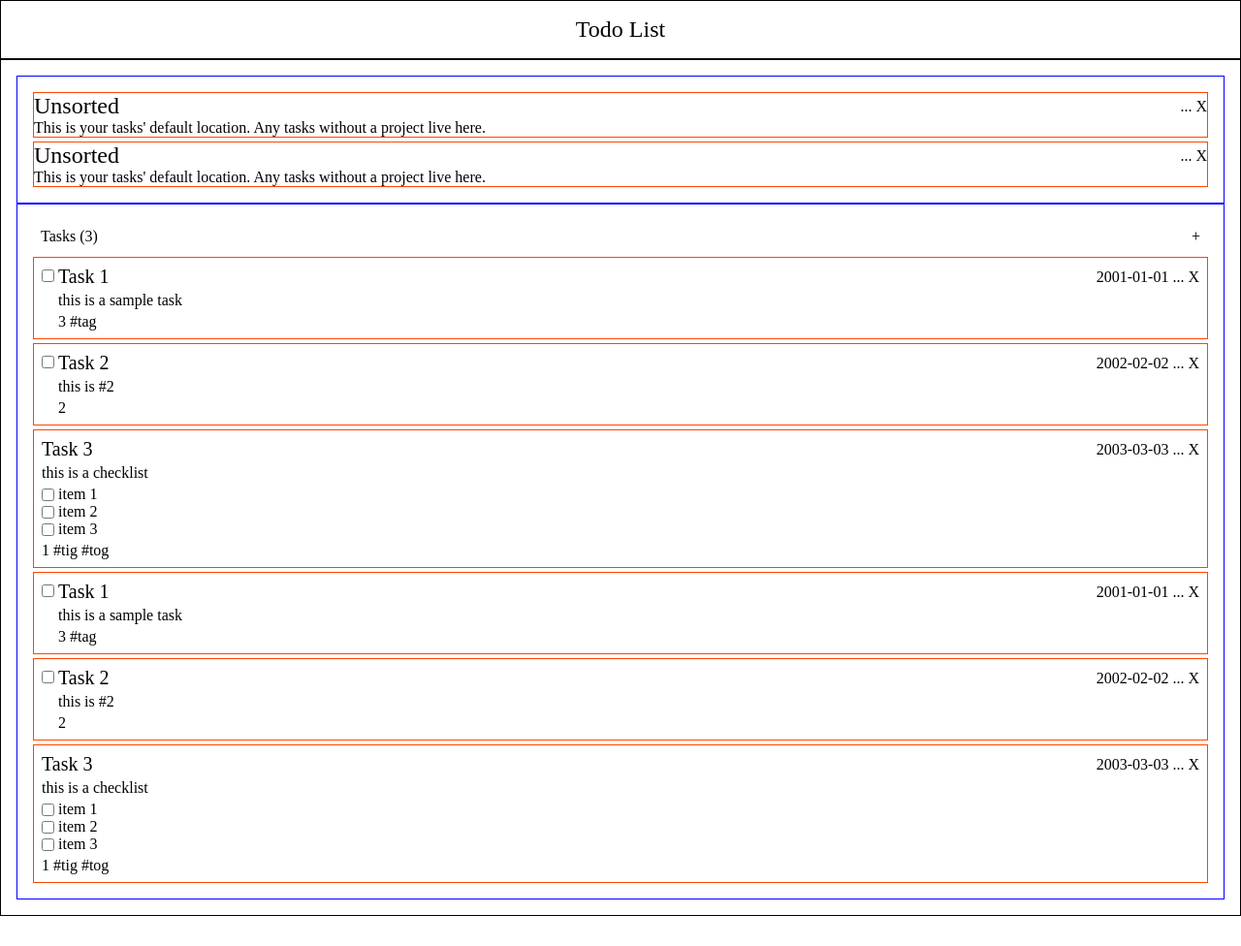
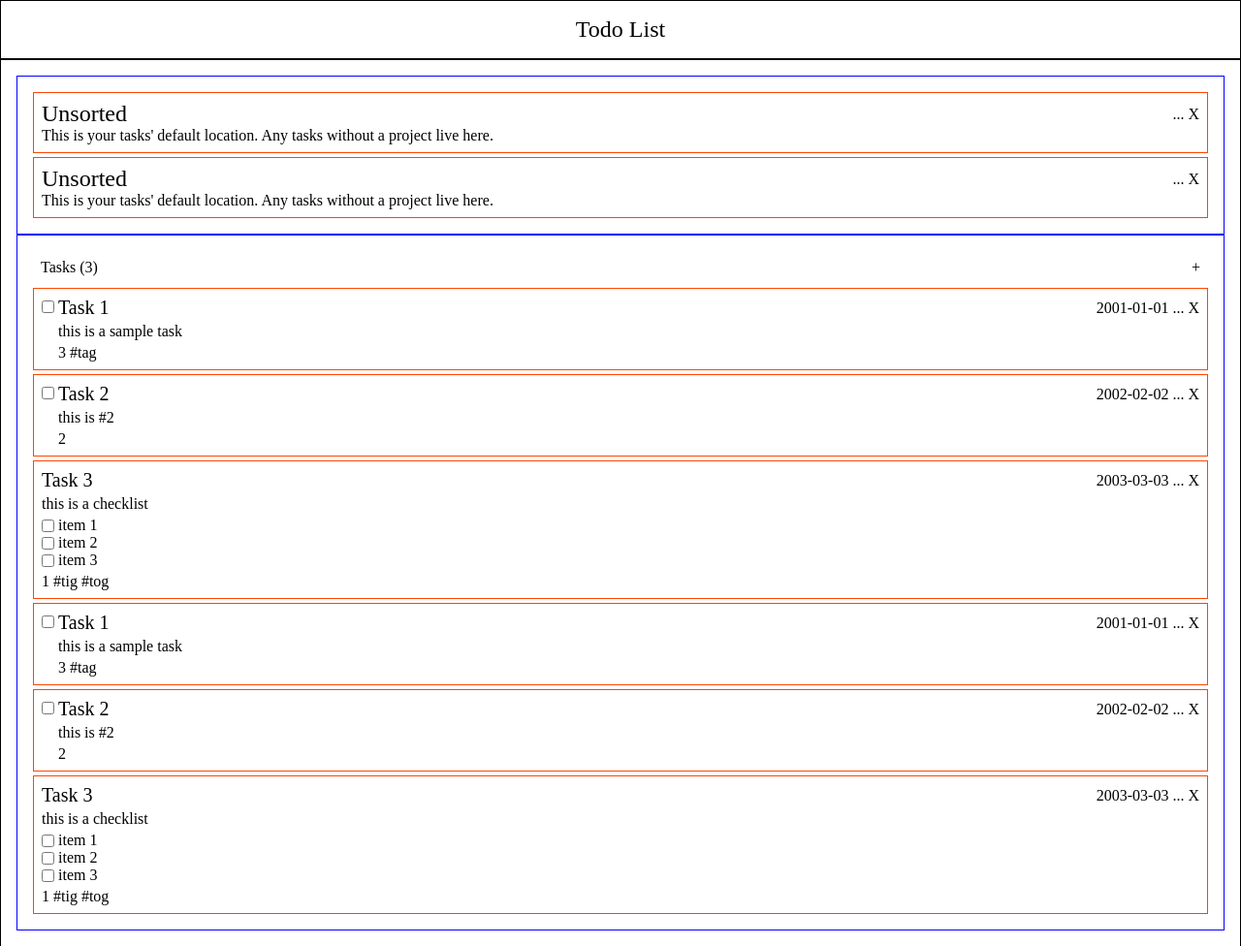
Before and after one commit to Cedrus32/Todo-List, a website built with webpack: page dist/index.html in a window 1280 px wide. Shown: the whole page at 97% size. Before the commit the page ends 945 px from the top, so only its background shows below. Built offline with nearby package versions, Linux system fonts and the light colour scheme.

Commit message:
Move padding rule to .card

```diff
--- a/src/styles/layout.css
+++ b/src/styles/layout.css
@@ -145,9 +145,8 @@ fieldset {
                         margin-right: auto;
                     }
 
-                .task-controls,
-                .singleton,
-                .checklist {
+                .card,
+                .task-controls {
                     padding: var(--med-pad);
                 }
 
```
